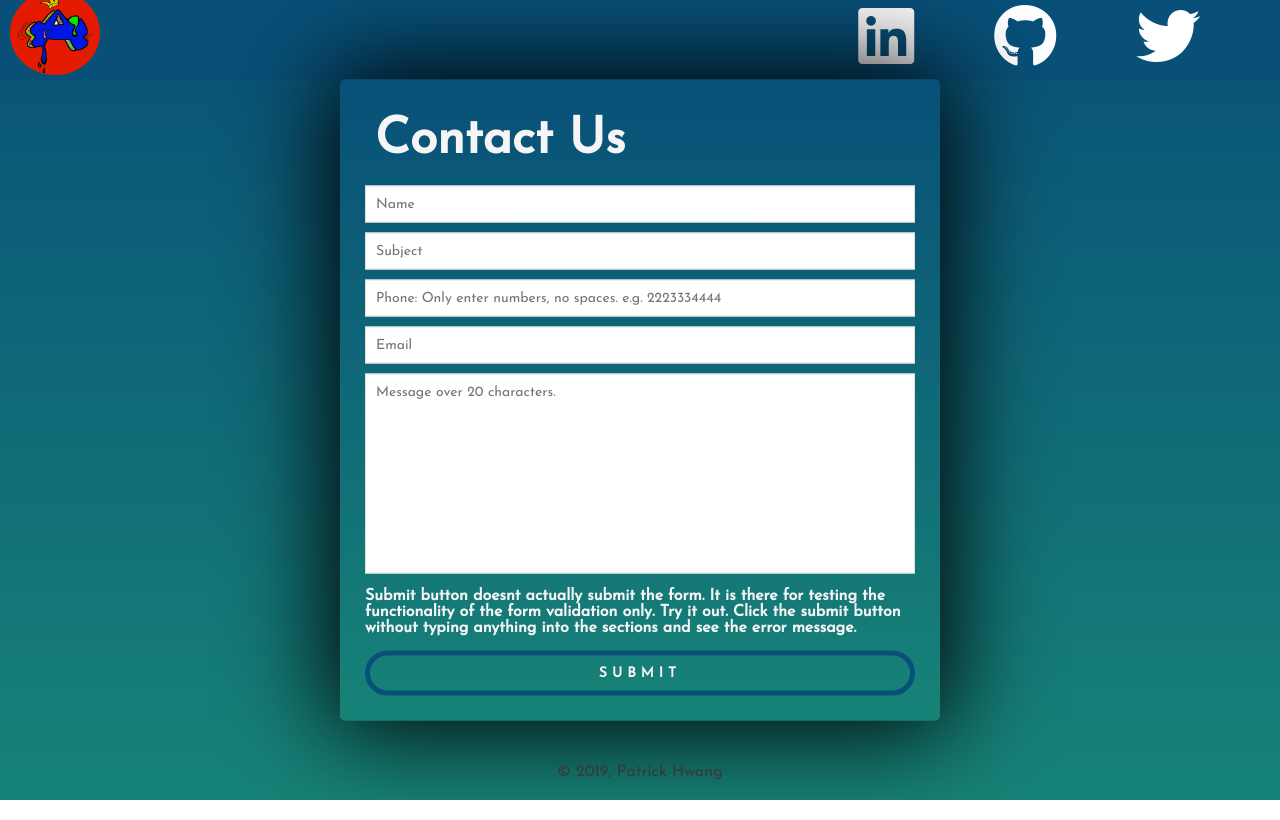
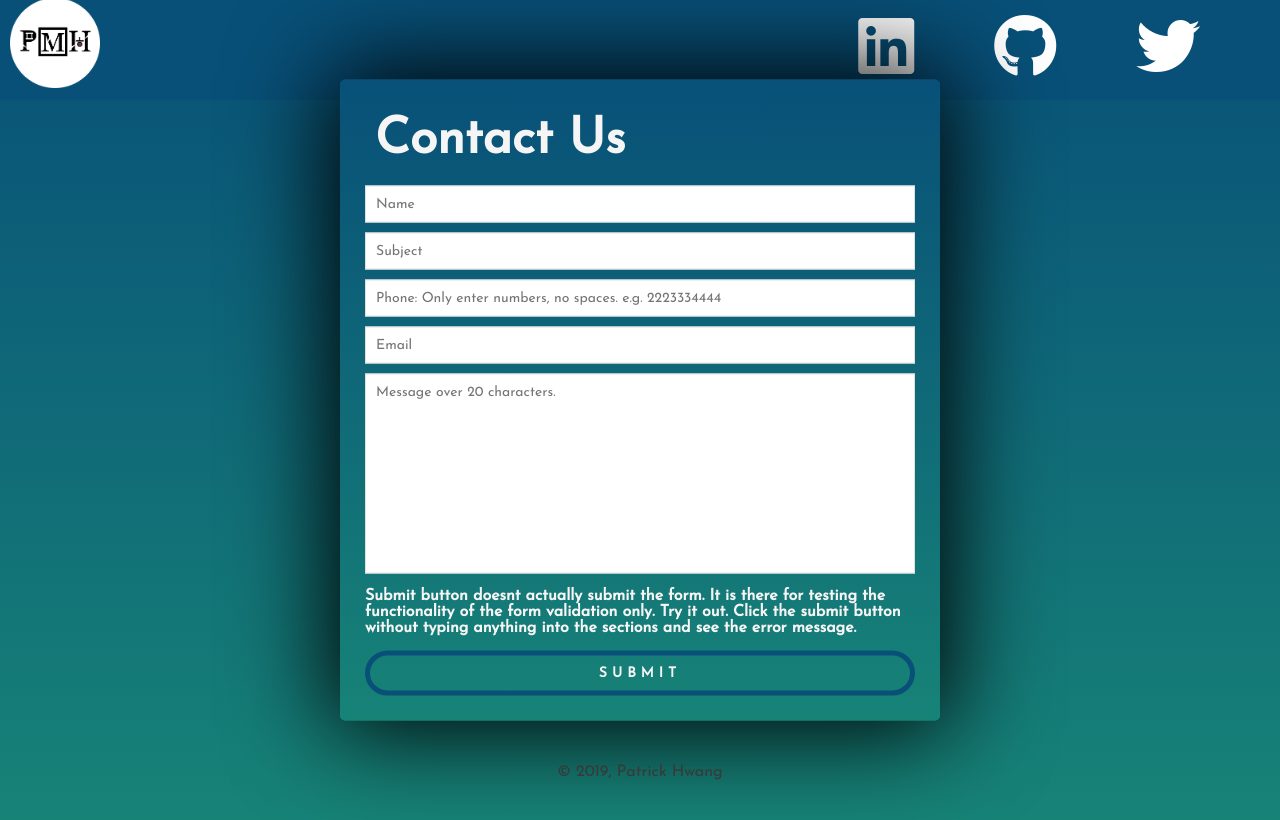
Before and after one commit to Hwang08/form-validation, a plain HTML site: page index.html in a window 1280 px wide. Drawn offline with Linux system fonts and the light colour scheme.

Commit message:
Change logo img

```diff
--- a/index.html
+++ b/index.html
@@ -18,7 +18,7 @@
 
     <ul class="nav-links">
       <li id="logo-li">
-                <a id="logo" href="http://www.pathwang.com"><img src="GrafitiA2colorcircle.png" alt=""></a>
+        <a id="logo" href="http://www.pathwang.com"><img src="PMH1.5.png" alt=""></a>
       </li>
       <li class="nav-li">
         <a class="btn" href="https://www.linkedin.com/in/patrick-hwang-695275179/">
--- a/styles.css
+++ b/styles.css
@@ -111,7 +111,7 @@ h4{
 /* ----------------------------------------------------------- */
 
 nav{
-  height:10vh;
+  height: 100px;
   background: #085078;
 }
 
@@ -123,15 +123,14 @@ nav{
   width: 100%;
   /* Ul 100% of the nav height */
   height: 100%;
-  /* Horizontally aligns li */
-  justify-content: space-around;
-  /* Veritcally aligns li */
+  justify-content: center;
   align-items: center;
 }
 
 .nav-links #logo-li{
-  margin: 3px auto 2px 10px;
-  /* margin-right: auto; */
+  /* margin: 3px auto 2px 10px; */
+  margin: 0px auto 0px 10px;
+  padding: 0px !important;
 }
 
 #logo:after {
@@ -139,10 +138,13 @@ nav{
 	width: 3px;
 	height: 3px;
 	display: block;
-	transition: 500ms;
+  transition: 500ms;
+  margin: 0 !important;
+  padding: 0 !important;
   }
 
 #logo:hover:after {
+  margin: 0 !important;
   font-size: .5em;
 	text-align: center;
 	content: 'Home';
```
Also changed, not shown: GrafitiA2colorcircle.png (deleted), PMH1.5.png (added). Lines whose indentation alone changed are shown as unchanged.
